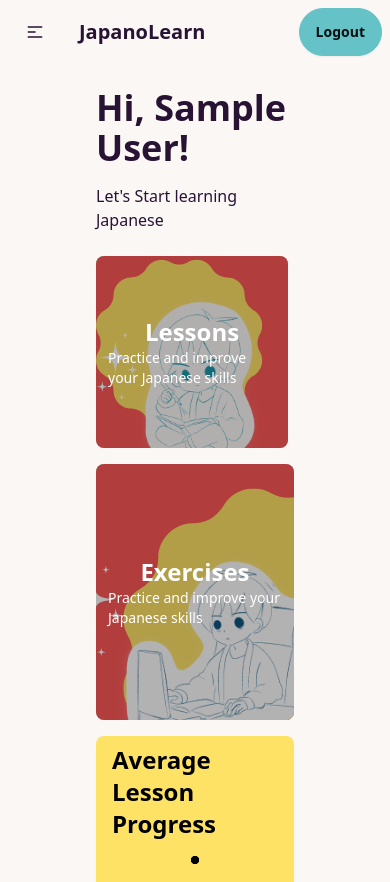
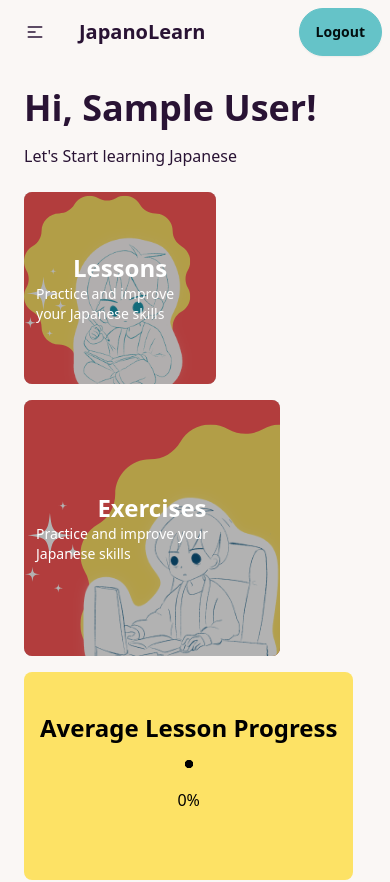
Before and after one commit to happygoluckycodeeditor/japanolearn, a React (Vite) app: page /home in a window 390 px wide. Shown: the top 882 px of the page. Built offline with nearby package versions, Linux system fonts and the light colour scheme; no server answers; the database is empty; sample sign-in values are in the browser's storage.

Commit message:
Bug fix UI for mobile Home.tsx

```diff
--- a/src/components/Home.tsx
+++ b/src/components/Home.tsx
@@ -104,7 +104,7 @@ const Home = () => {
   };
 
   return (
-    <div className="p-6 pl-24 pr-24">
+    <div className="p-6 sm:pl-10 sm:pr-10 md:pl-24 md:pr-24">
       {/* Greeting */}
       <h1 className="text-4xl font-bold">Hi, {userName ? userName : "User"}!</h1>
       <p className="mt-4">Let's Start learning Japanese</p>
```
